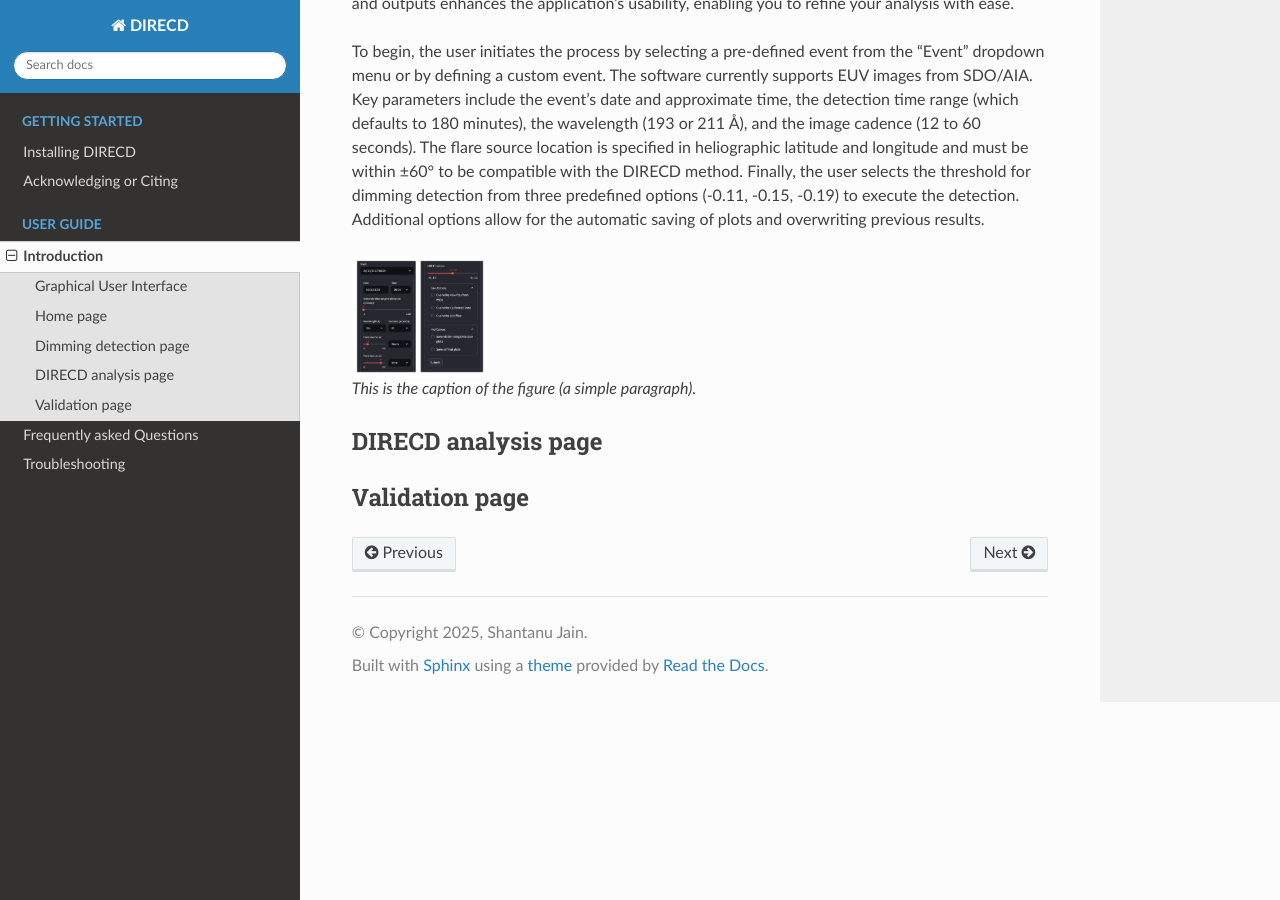
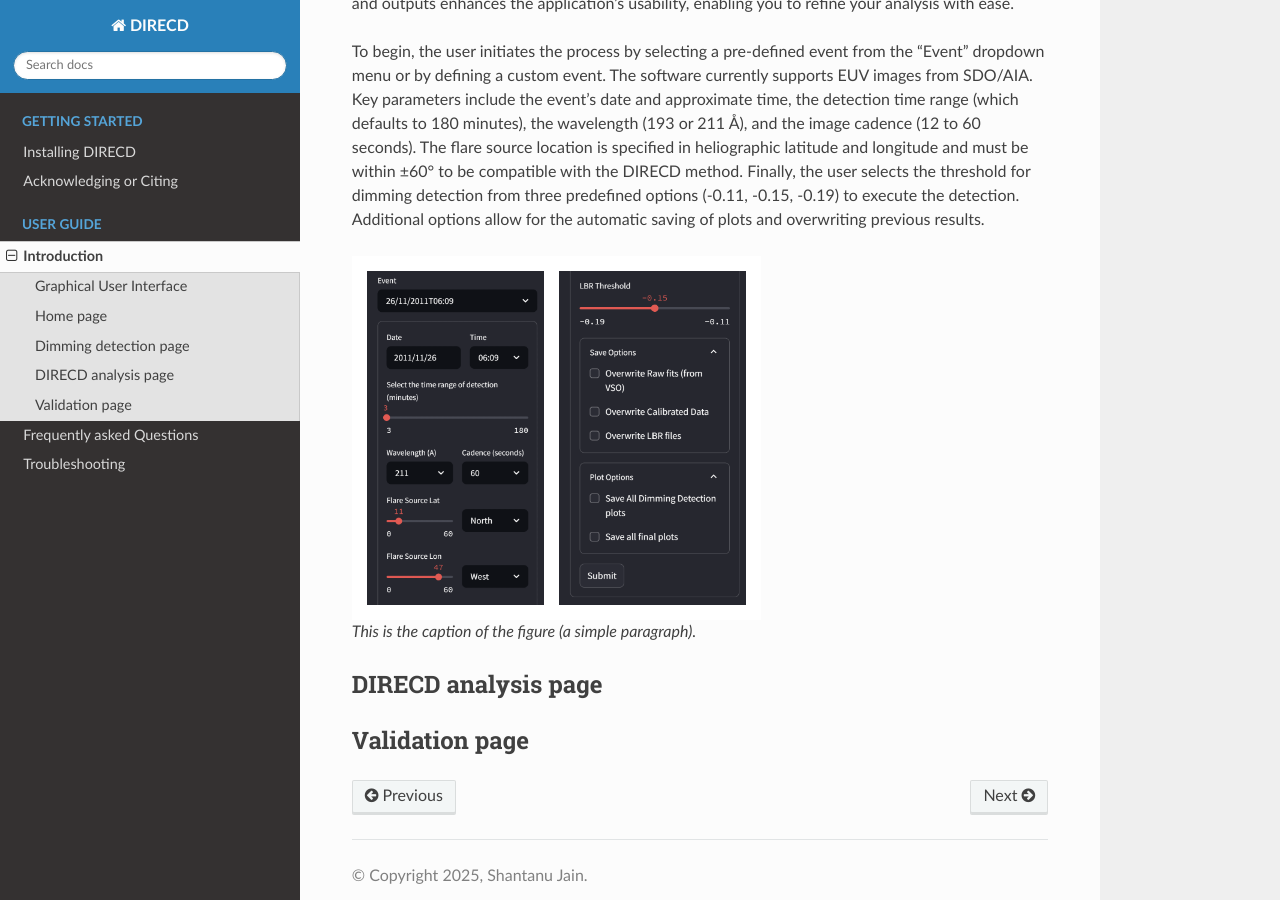
Before and after one commit to jain-shantanu/DIRECD_soft, a Sphinx documentation site: the page built from source/Introduction.rst, in a window 1280 px wide and 900 px high, scrolled down 960 px. Built offline with Sphinx 7.4.7 and the Read the Docs theme 3.1.0, drawn with Linux system fonts in a browser that asks for light colours.

Commit message:
Update Introduction.rst

```diff
--- a/source/Introduction.rst
+++ b/source/Introduction.rst
@@ -43,7 +43,7 @@ DIRECD method. Finally, the user selects the threshold for dimming detection fro
 Additional options allow for the automatic saving of plots and overwriting previous results.
 
 .. figure:: images_docs/dimming_detection_page.png
-   :scale: 10 %
+   :scale: 30 %
    :alt: map to buried treasure
 
    This is the caption of the figure (a simple paragraph).
```
